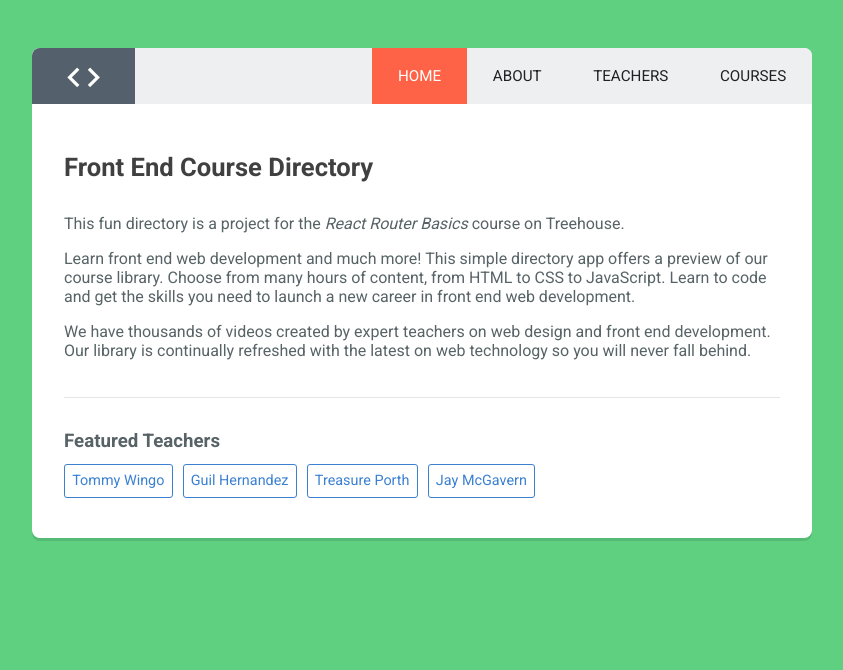
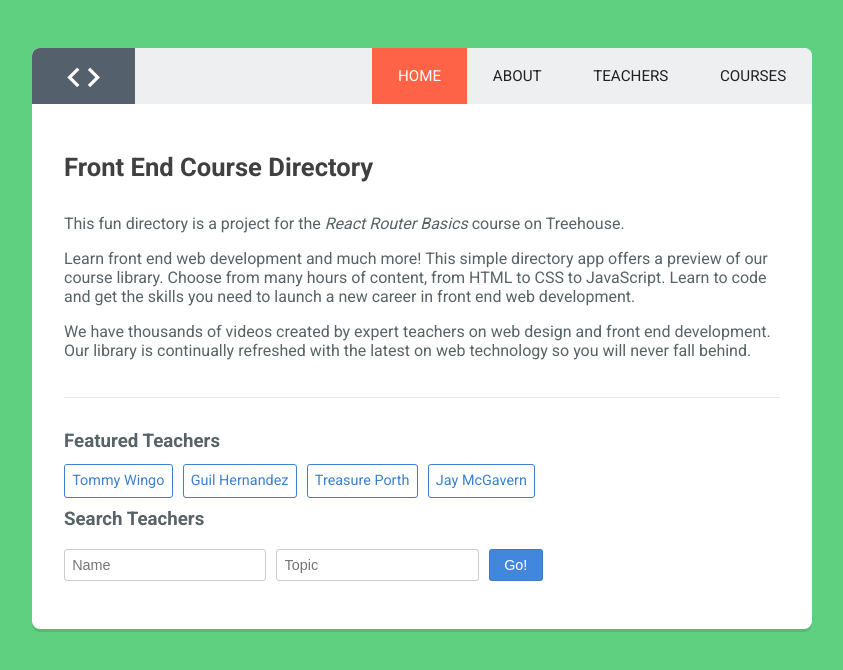
Before and after one commit to nickhericks/react-router-course-directory, a React (Create React App) app: page / in a window 1280 px wide. Shown: the top 670 px of the page, without its empty margins (218-1061 px from the left). Built offline with nearby package versions, Linux system fonts and the light colour scheme.

Commit message:
Add programmatic routes

```diff
--- a/src/components/App.js
+++ b/src/components/App.js
@@ -23,7 +23,7 @@ const App = () => (
 				<Route exact path="/" component={Home}/>
 				<Route path="/about" render={ () => <About title='About' /> }/>
 				<Route exact path="/teachers" component={Teachers}/>
-				<Route path="/teachers/:topic/:fname-:lname" component={Featured}/>
+				<Route path="/teachers/:topic/:name" component={Featured}/>
 				<Route path="/courses" component={Courses}/>
 				<Route component={NotFound} />
 			</Switch>
--- a/src/components/Featured.js
+++ b/src/components/Featured.js
@@ -1,7 +1,7 @@
 import React from 'react';
 
 const Featured = ({ match }) => {
-	let name = `${match.params.fname} ${match.params.lname}`;
+	let name = match.params.name;
 	let topic = match.params.topic;
   return (
     <div className="main-content">
--- a/src/components/Home.js
+++ b/src/components/Home.js
@@ -3,19 +3,48 @@ import { Link } from 'react-router-dom';
 
 class Home extends Component {
 
+	handleSubmit = (e) => {
+		e.preventDefault();
+		let teacherName = this.name.value;
+		let teacherTopic = this.topic.value;
+		let path = `teachers/${teacherTopic}/${teacherName}`;
+		this.props.history.push(path);
+	}
+
   render() {
     return (
       <div className="main-content home">
         <h2>Front End Course Directory</h2>
-        <p>This fun directory is a project for the <em>React Router Basics</em> course on Treehouse.</p>
-        <p>Learn front end web development and much more! This simple directory app offers a preview of our course library. Choose from many hours of content, from HTML to CSS to JavaScript. Learn to code and get the skills you need to launch a new career in front end web development.</p>
-        <p>We have thousands of videos created by expert teachers on web design and front end development. Our library is continually refreshed with the latest on web technology so you will never fall behind.</p>
+        <p>
+          This fun directory is a project for the{" "}
+          <em>React Router Basics</em> course on Treehouse.
+        </p>
+        <p>
+          Learn front end web development and much more! This simple
+          directory app offers a preview of our course library. Choose from
+          many hours of content, from HTML to CSS to JavaScript. Learn to
+          code and get the skills you need to launch a new career in front
+          end web development.
+        </p>
+        <p>
+          We have thousands of videos created by expert teachers on web
+          design and front end development. Our library is continually
+          refreshed with the latest on web technology so you will never fall
+          behind.
+        </p>
         <hr />
         <h3>Featured Teachers</h3>
-				<Link to="teachers/HTML/Tommy-Wingo">Tommy Wingo</Link>
-				<Link to="teachers/JavaScript/Guil-Hernandez">Guil Hernandez</Link>
-				<Link to="teachers/CSS/Treasure-Porth">Treasure Porth</Link>
-				<Link to="teachers/JavaScript/Jay-McGavern">Jay McGavern</Link>
+        <Link to="teachers/HTML/Tommy-Wingo">Tommy Wingo</Link>
+        <Link to="teachers/JavaScript/Guil-Hernandez">Guil Hernandez</Link>
+        <Link to="teachers/CSS/Treasure-Porth">Treasure Porth</Link>
+        <Link to="teachers/JavaScript/Jay-McGavern">Jay McGavern</Link>
+
+				<h3>Search Teachers</h3>
+        <form onSubmit={this.handleSubmit}>
+          <input type="text" placeholder="Name" ref={ (input) => this.name = input } />
+          <input type="text" placeholder="Topic" ref={ (input) => this.topic = input } />
+          <button type="submit">Go!</button>
+        </form>
       </div>
     );
   }
```
